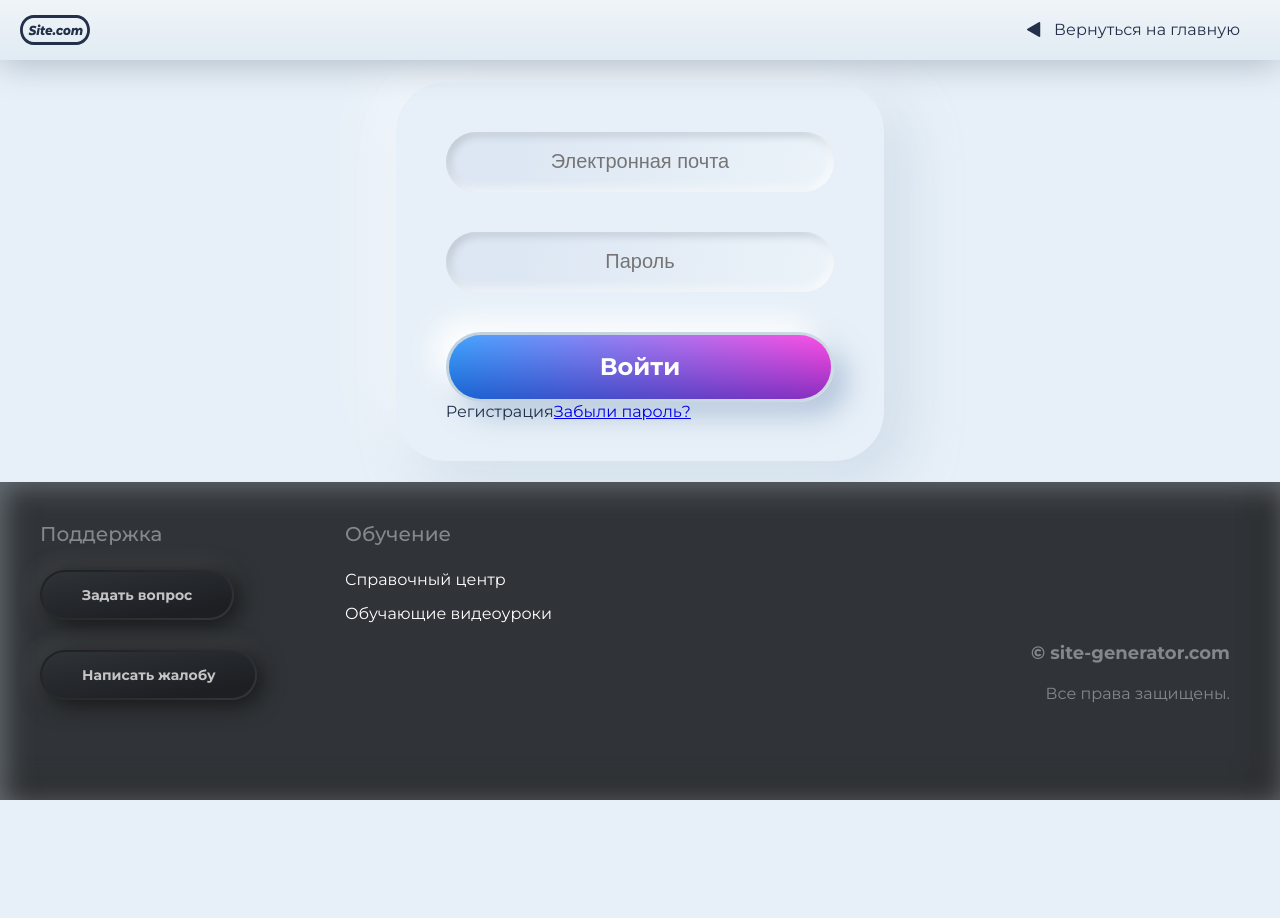
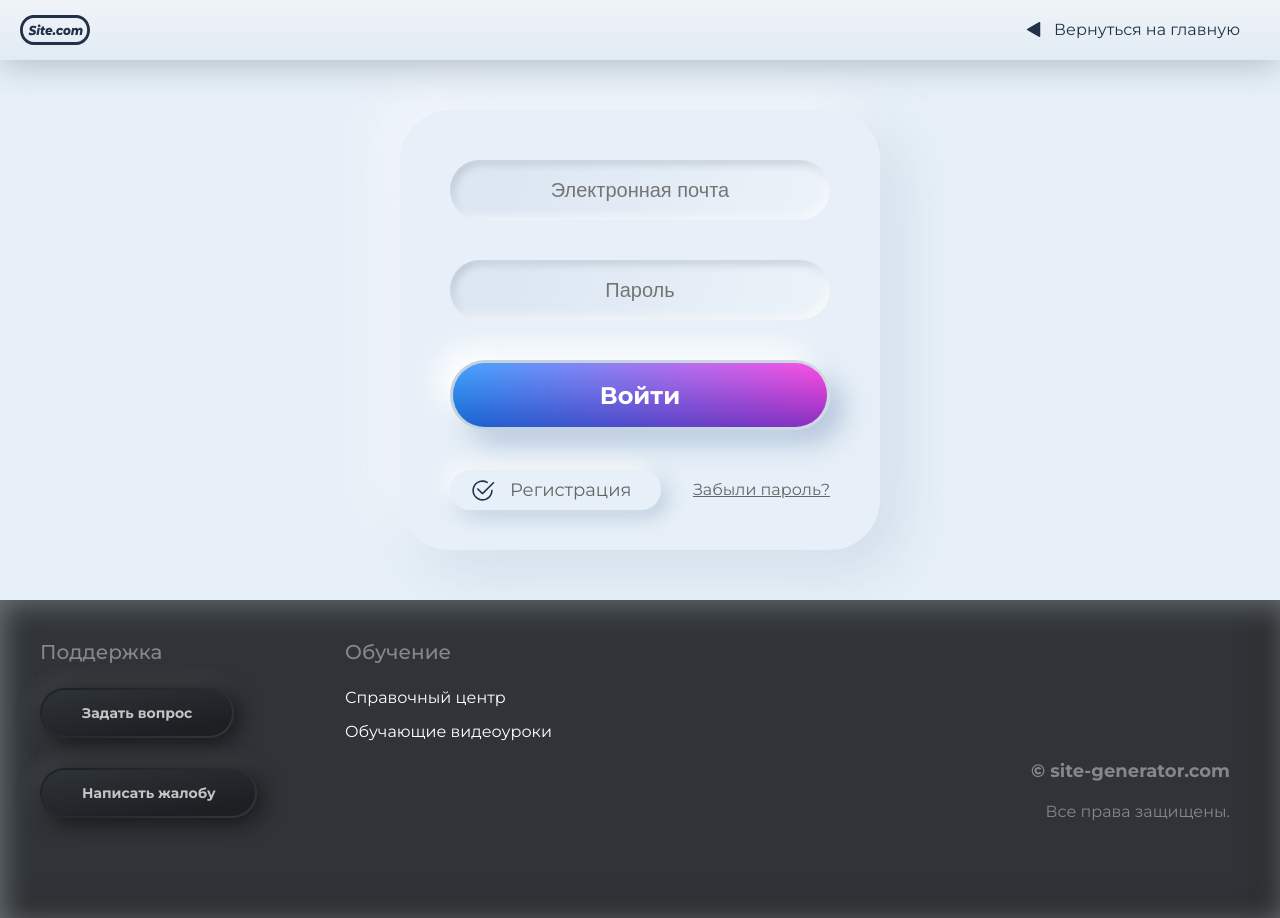
Before and after one commit to tagir-developer/website-builder, a React (Create React App) app in the folder client/: page /login in a window 1280 px wide. Before the commit the page ends 800 px from the top, so only its background shows below. Built offline with nearby package versions, Linux system fonts and the light colour scheme.

Commit message:
AuthPage UI completed

```diff
--- a/client/src/components/Auth/Login/Login.scss
+++ b/client/src/components/Auth/Login/Login.scss
@@ -14,13 +14,18 @@
 		@include make-row();
 		justify-content: center;
 		align-items: center;
-		// @include media-breakpoint-up(lg) {
-		// 	padding-bottom: 70px;
-		// }
+		padding: 50px 0px 50px 0px;
+		@include media-breakpoint-down(lg) {
+			height: calc(100vh - 60px);
+		}
+		@include media-breakpoint-down(sm) {
+			padding: 0px 15px 0px 15px;
+		}
 	}
 
 	&__form-container {
-		@include make-col(5);
+		// @include make-col(5);
+		width: 480px;
 		background: $main;
 		box-shadow: -20px -20px 54px rgba(255, 255, 255, 0.5), 20px 20px 56px rgba(169, 190, 210, 0.4);
 		border-radius: 50px;
@@ -29,21 +34,45 @@
 	&__form {
 		padding: 50px;
 		padding-bottom: 40px;
+		@include media-breakpoint-down(sm) {
+			padding: 40px 15px 20px 15px;
+		}
 	}
 
 	&__input {
 		margin-bottom: 40px;
+		@include media-breakpoint-down(sm) {
+			margin-bottom: 30px;
+		}
 	}
 
 	&__button {
+		margin-bottom: 40px;
+	}
 
+	&__bottom-container {
+		display: flex;
+		flex-direction: row;
+		justify-content: space-between;
+		@include media-breakpoint-down(sm) {
+			flex-direction: column;
+			align-items: center;
+		}
 	}
 
 	&__small-icon-button {
-
+		@include media-breakpoint-down(sm) {
+			margin-bottom: 20px;
+		}
 	}
 
 	&__recovery-link {
-
+		display: inline-block;
+		line-height: 40px;
+		font-size: 16px;
+		color: $text-secondary;
+		&:hover {
+			@include hovered-link(30px)
+		}
 	}
 }
--- a/client/src/components/Auth/Login/Login.tsx
+++ b/client/src/components/Auth/Login/Login.tsx
@@ -40,13 +40,16 @@ const Login: React.FC<ILogin> = ({ parentClass }) => {
 								Войти
 							</Button>
 
+							<div className="login__bottom-container">
 							<SmallIconButton
-								img="success.svg"
 								parentClass="login"
+								modClass={["register-icon"]}
+								handler={() => console.log('Small-icon-btn click')}
 							>
 								Регистрация
 							</SmallIconButton>
 							<Link to="recovery" className="login__recovery-link" >Забыли пароль?</Link>
+							</div>
 						</div>
 					</div>
 				</div>
--- a/client/src/components/UI/SmallIconButton/SmallIconButton.scss
+++ b/client/src/components/UI/SmallIconButton/SmallIconButton.scss
@@ -1,3 +1,33 @@
+@import "../../../styles/variables.scss";
+@import "../../../styles/mixins/mixins.scss";
+
 .small-icon-button {
-
+	display: inline-block;
+	position: relative;
+	height: 40px;
+	line-height: 40px;
+	padding-right: 30px;
+	padding-left: 60px;
+	font-size: 18px;
+	color: $text-secondary;
+	background: $main;
+	box-shadow: -6px -6px 19px rgba(255, 255, 255, 0.8), 6px 6px 20px rgba(169, 190, 210, 0.8);
+	border-radius: 50px;
+	cursor: pointer;
+	&:hover {
+		@include hovered-link()
+	}
+	&:before {
+		content: '';
+		position: absolute;
+		margin-left: -40px;
+		width: 25px;
+		height: 40px;
+		background: rgb(97, 97, 97);
+	}
+	&_register-icon {
+		&:before {
+			background: no-repeat center url('./img/register.svg');
+		}
+	}
 }
--- a/client/src/components/UI/SmallIconButton/SmallIconButton.tsx
+++ b/client/src/components/UI/SmallIconButton/SmallIconButton.tsx
@@ -1,14 +1,19 @@
 import React from 'react'
+import { useCreateClassName } from '../../../hooks/createClassName.hook'
 import './SmallIconButton.scss'
 
 interface ISmallIconButton {
-	img: string
 	parentClass: string
+	modClass?: string[]
+	handler: (param: any) => any
 }
 
-const SmallIconButton: React.FC<ISmallIconButton> = ({children, img, parentClass}) => {
+const SmallIconButton: React.FC<ISmallIconButton> = ({children, parentClass, modClass, handler}) => {
+
+	const smallButtonClasses = useCreateClassName('small-icon-button', parentClass, modClass)
+
 	return (
-		<button className="small-icon-button">
+		<button className={smallButtonClasses} onClick={handler}>
 			{children}
 		</button>
 	)
--- a/client/src/styles/mixins/mixins.scss
+++ b/client/src/styles/mixins/mixins.scss
@@ -1,3 +1,29 @@
+@import "../../styles/variables.scss";
+
+
+// Helpfull mixins
+
+@mixin centering {
+  display: flex;
+  justify-content: center;
+  align-items: center;
+}
+
+@mixin hovered-link($blur: 20px, $text-color: $success) {
+      color: $text-color;
+			text-shadow: 0px 0px $blur $text-color;
+}
+
+// Style reset mixins
+
+@mixin reset-link {
+  text-decoration: none;
+  color: inherit;
+}
+
+
+
+
 // Fonts
 
 @mixin display-big-text {
@@ -93,18 +119,3 @@
 	font-size: 12px;
 	line-height: 2;
   }
-
-  // Helpfull mixins
-
-@mixin centering {
-  display: flex;
-  justify-content: center;
-  align-items: center;
-}
-
-// Style reset mixins
-
-@mixin reset-link {
-  text-decoration: none;
-  color: inherit;
-}
```
Also changed, not shown: client/src/components/UI/SmallIconButton/img/register.svg (added).
